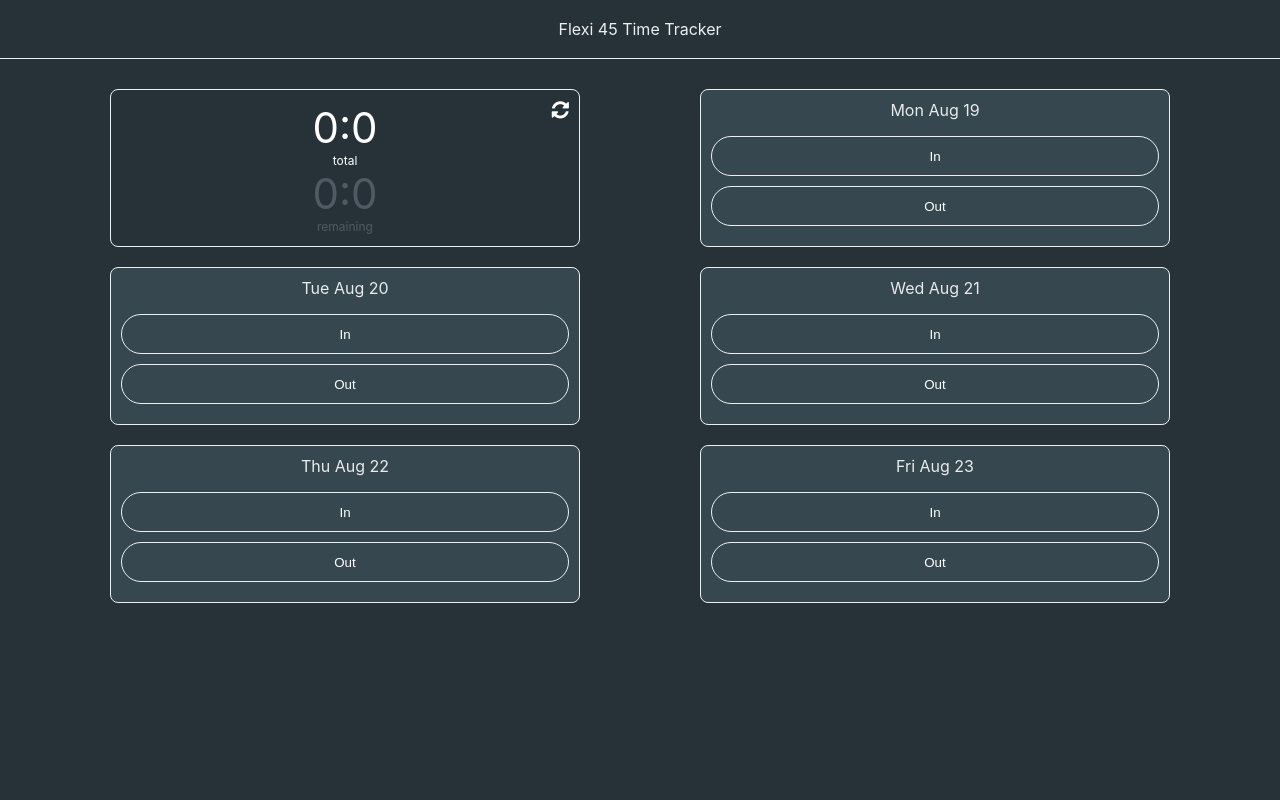
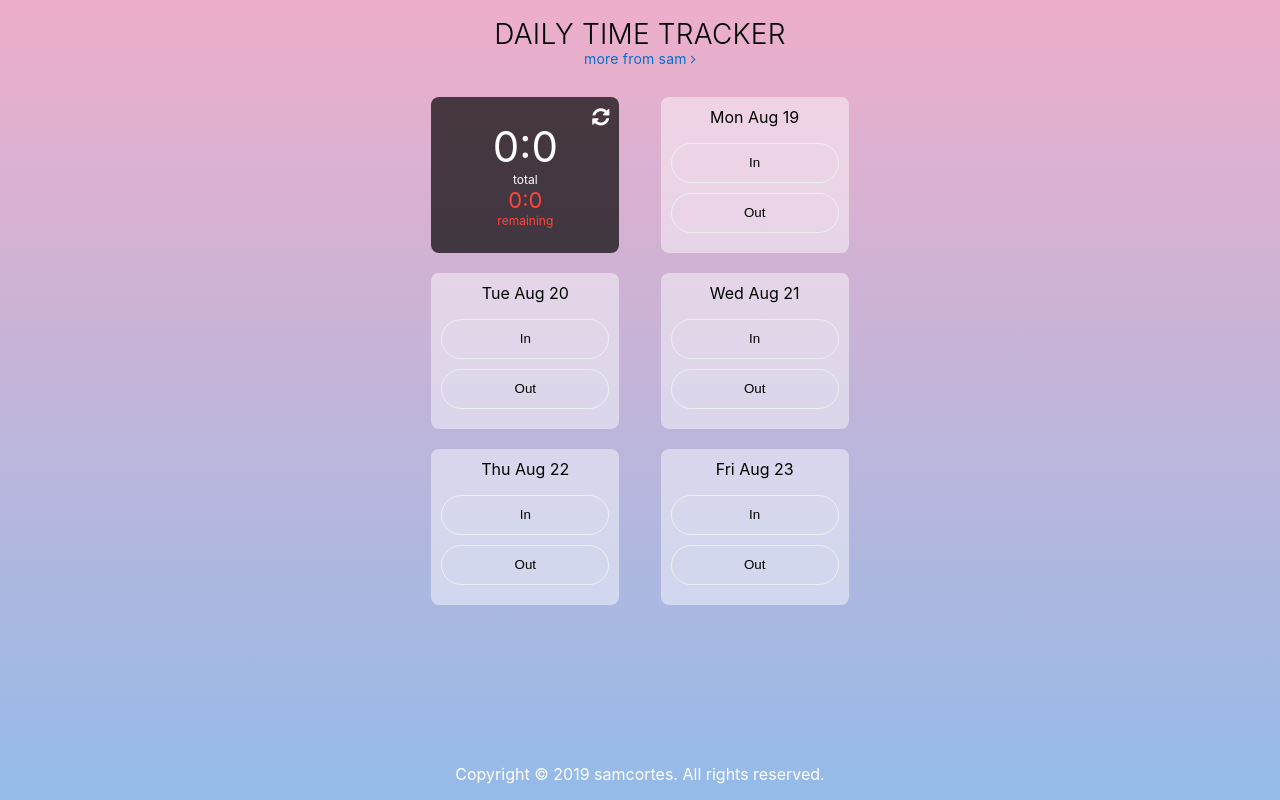
Before and after one commit to samcortes/time-tracker, a React (Create React App) app: page / in a window 1280 px wide. Built offline with nearby package versions, Linux system fonts and the light colour scheme.

Commit message:
Redesign

```diff
--- a/package.json
+++ b/package.json
@@ -4,8 +4,10 @@
   "private": true,
   "dependencies": {
     "font-awesome": "^4.7.0",
+    "node-sass": "^4.12.0",
     "react": "^16.9.0",
     "react-dom": "^16.9.0",
+    "react-router-dom": "^5.0.1",
     "react-scripts": "3.1.1"
   },
   "scripts": {
--- a/src/App.css
+++ /dev/null
@@ -1,37 +0,0 @@
-.App {
-  text-align: center;
-}
-
-.App-logo {
-  animation: App-logo-spin infinite 20s linear;
-  height: 40vmin;
-  pointer-events: none;
-}
-
-.App-header {
-  background-color: #282c34;
-  min-height: 100vh;
-  display: flex;
-  flex-direction: column;
-  align-items: center;
-  justify-content: center;
-  font-size: calc(10px + 2vmin);
-  color: white;
-}
-
-.App-link {
-  color: #61dafb;
-}
-
-@keyframes App-logo-spin {
-  from {
-    transform: rotate(0deg);
-  }
-  to {
-    transform: rotate(360deg);
-  }
-}
-
-.calendar-container {
-  display: flex;
-}
--- /dev/null
+++ b/src/App.scss
@@ -0,0 +1,137 @@
+.App {
+  text-align: center;
+}
+
+.Background-overlay {
+  position: fixed;
+  width: 100%;
+  height: 100%;
+  background: linear-gradient(180deg, rgba(238,174,202,1) 0%, rgba(148,187,233,1) 100%);
+}
+
+.App-header {
+  padding: 19px 30px;
+  text-align: center;
+  line-height: 1.1073;
+  letter-spacing: .012em;
+  color: #000;
+
+  p {
+    font-weight: 300;
+    font-size: 28px;
+    text-transform: uppercase;
+  }
+
+  a {
+    font-size: 14px;
+    color: #0070c9;
+    font-weight: 400;
+    text-decoration: none;
+  }
+}
+
+.App-header,
+.calendar-container {
+  position: relative;
+}
+
+.App-content {
+  position: relative;
+  width: 480px;
+  margin: 0 auto;
+}
+
+.calendar-container {
+  display: flex;
+  flex-direction: initial;
+  flex-wrap: wrap;
+  justify-content: space-evenly;
+}
+
+.flex-child {
+  display: flex;
+  justify-content: center;
+  flex-direction: column;
+  width: 35%;
+  margin: 10px;
+  padding: 10px;
+  border-radius: 8px;
+  background: #ffffff73;
+  color: #000;
+  animation: easing 1s;
+}
+
+.total-time {
+  position: relative;
+  font-size: 42px;
+  text-align: center;
+  color: #fff;
+  background: #000000b0;
+}
+
+.btn-time-in-out {
+  width: 100%;
+  height: 40px;
+  border-radius: 40px;
+  border: 1px solid #eceff1;
+  background: transparent;
+  color: #000;
+}
+
+.btn-reset {
+  position: absolute;
+  top: 10px;
+  right: 10px;
+  font-size: 20px;
+}
+
+.time-set {
+  color: #333;
+  background: #eceff1;
+}
+
+.text-center {
+  text-align: center;
+}
+.mt-0 {
+  margin-top: 0;
+}
+
+.mb-0 {
+  margin-bottom: 0;
+}
+
+.mb-10 {
+  margin-bottom: 10px;
+}
+
+.label-remaining,
+.clock-remaining {
+  font-size: 22px;
+  color: rgb(255,69,58);
+}
+
+.label-rendered,
+.label-remaining,
+.label-total {
+  font-size: 12px;
+}
+
+.App-copyright {
+  position: fixed;
+  bottom: 0;
+  width: 100%;
+  color: #fff;
+  text-align: center;
+}
+
+@keyframes easing {
+  0% {
+    transform: translateY(50px);
+    visibility: hidden;
+  }
+  100% {
+    transform: translateY(0);
+    visibility: visible;
+  }
+}
--- a/src/components/App.js
+++ b/src/components/App.js
@@ -1,13 +1,27 @@
 import React, {Component} from 'react';
+import { BrowserRouter as Router, Route, Switch, NavLink} from "react-router-dom";
 import Calendar from './Calendar';
+
+import 'font-awesome/css/font-awesome.min.css';
+import '../App.scss';
 
 class App extends Component {
 
     render() {
         return (
             <div>
-                <header>Flexi 45 Time Tracker</header>
-                <Calendar />
+                <div className="Background-overlay"></div>
+                <div className="App-content">
+                    <div className="App-header">
+                        <p className="mb-0 mt-0">Daily Time Tracker</p>
+                        <a href="https://www.samcortes.com" className="nav-more">
+                            more from sam&nbsp;
+                            <i className="fa fa-angle-right"></i>
+                        </a>
+                    </div>
+                    <Calendar />
+                </div>
+                <p className="App-copyright">Copyright © 2019 samcortes. All rights reserved.</p>
             </div>
         )
     }
--- a/src/index.css
+++ b/src/index.css
@@ -1,5 +1,4 @@
 body {
-  background: #263238;
   margin: 0;
   font-family: -apple-system, BlinkMacSystemFont, "Segoe UI", "Roboto", "Oxygen",
     "Ubuntu", "Cantarell", "Fira Sans", "Droid Sans", "Helvetica Neue",
@@ -7,91 +6,3 @@ body {
   -webkit-font-smoothing: antialiased;
   -moz-osx-font-smoothing: grayscale;
 }
-
-code {
-  font-family: source-code-pro, Menlo, Monaco, Consolas, "Courier New",
-    monospace;
-}
-
-header {
-  border-bottom: 1px solid #eceff1;
-  color: #eceff1;
-  padding: 19px 30px;
-  text-align: center;
-  margin-bottom: 20px;
-}
-
-.calendar-container {
-  display: flex;
-  flex-direction: initial;
-  flex-wrap: wrap;
-  justify-content: space-evenly;
-}
-
-.flex-child {
-  display: flex;
-  justify-content: center;
-  flex-direction: column;
-  background: #37474f;
-  border: 1px solid #eceff1;
-  border-radius: 8px;
-  margin: 10px;
-  color: #e8eaed;
-  padding: 10px;
-  width: 35%;
-}
-
-.total-time {
-  position: relative;
-  background: transparent;
-  color: #fff;
-  font-size: 42px;
-  text-align: center;
-}
-
-.btn-time-in-out {
-  height: 40px;
-  background: transparent;
-  border: 1px solid #eceff1;
-  color: #fff;
-  border-radius: 40px;
-  width: 100%;
-}
-
-.btn-reset {
-  position: absolute;
-  top: 10px;
-  right: 10px;
-  font-size: 20px;
-}
-
-.time-set {
-  background: #eceff1;
-  color: #333;
-}
-
-.text-center {
-  text-align: center;
-}
-.mt-0 {
-  margin-top: 0;
-}
-
-.mb-0 {
-  margin-bottom: 0;
-}
-
-.mb-10 {
-  margin-bottom: 10px;
-}
-
-.label-remaining,
-.clock-remaining {
-  color: #4f5b62;
-}
-
-.label-rendered,
-.label-remaining,
-.label-total {
-  font-size: 12px;
-}
--- a/src/index.js
+++ b/src/index.js
@@ -1,7 +1,6 @@
 import React from 'react';
 import ReactDom from 'react-dom';
 import App from './components/App';
-import 'font-awesome/css/font-awesome.min.css';
 import './index.css'
 
 ReactDom.render(
```
Also changed, not shown: 1 other file (tests, documents, lock files or other folders).
